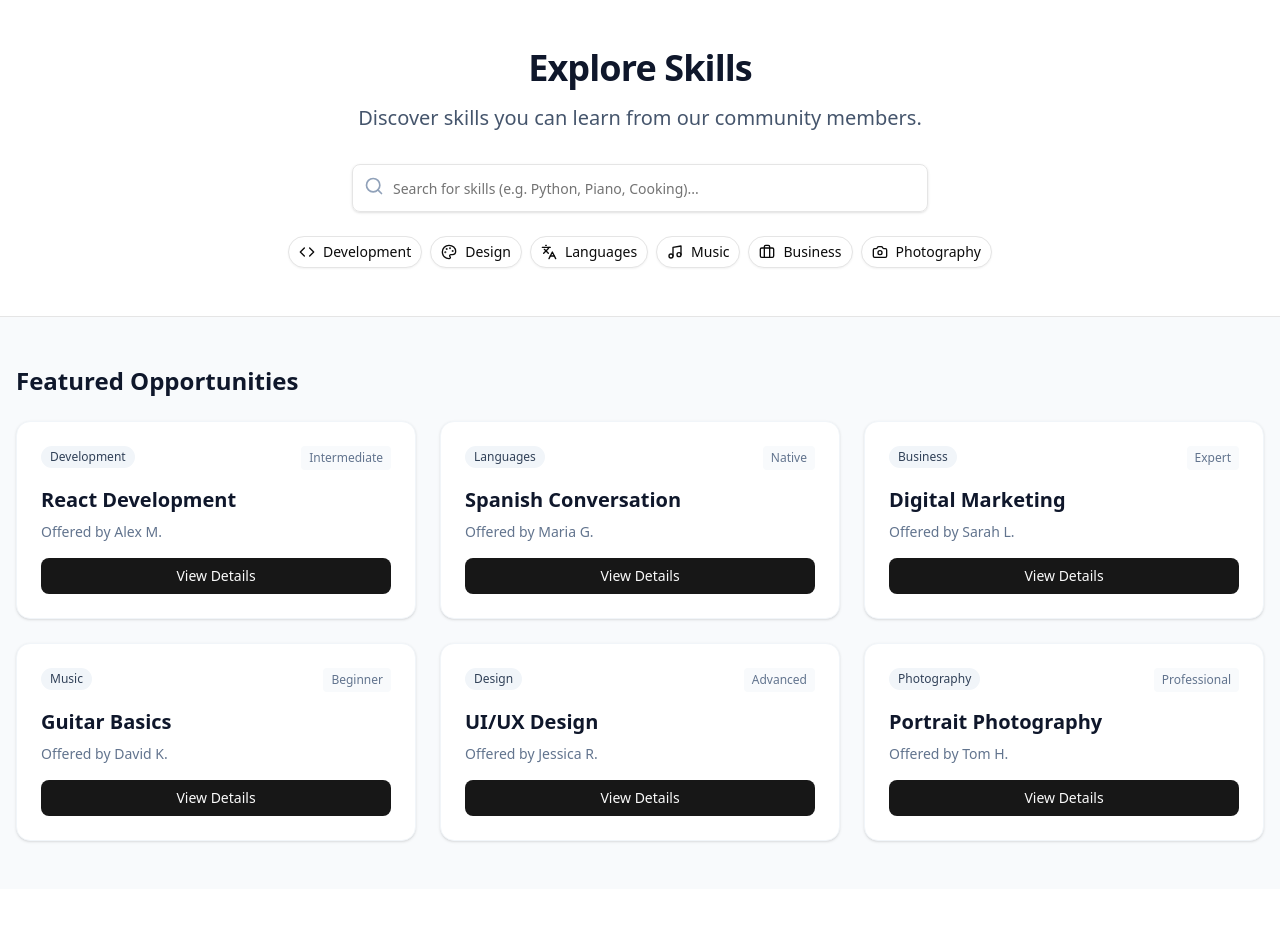
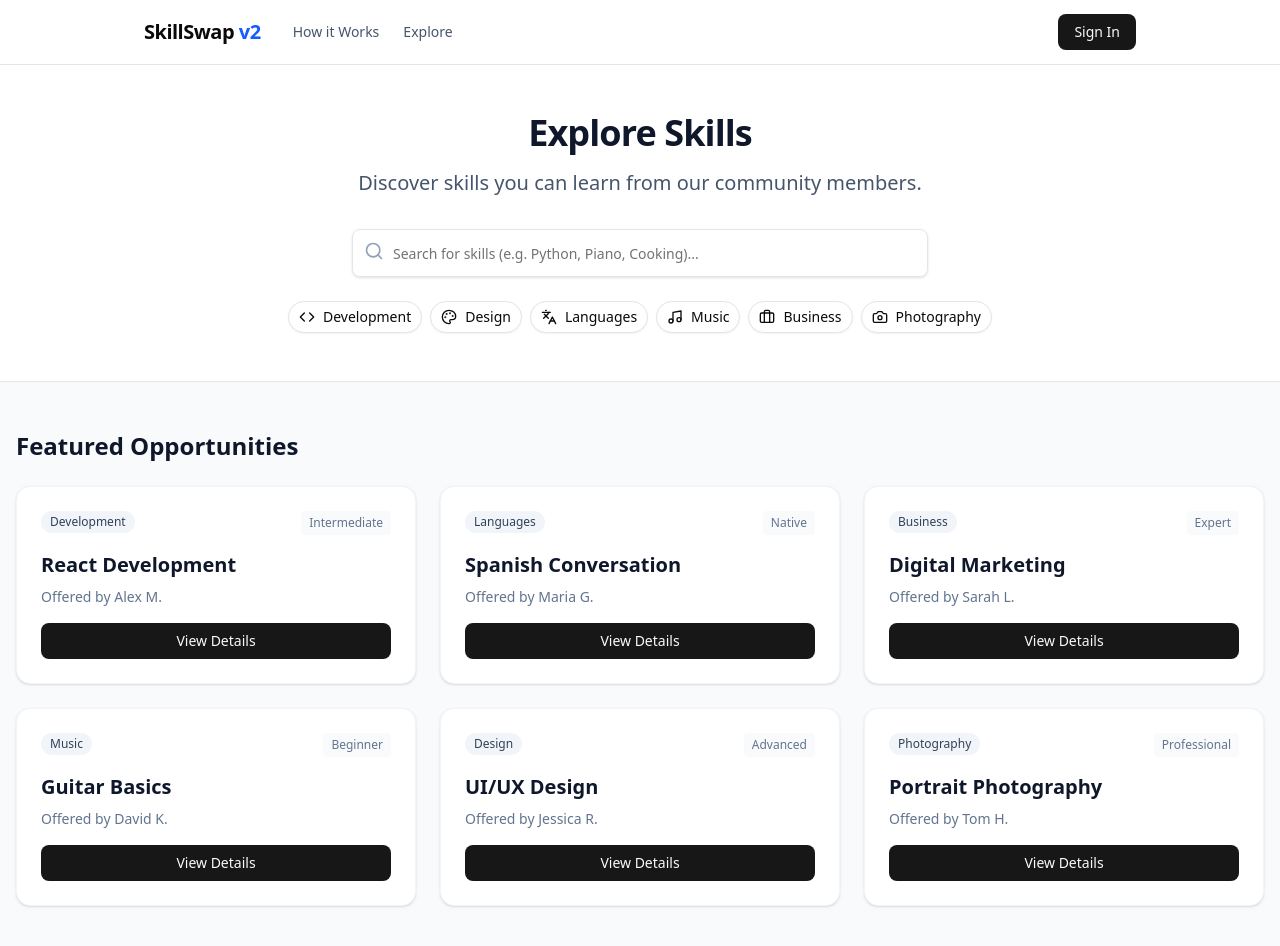
Before and after one commit to OmarMohammedSiddique/skill-swap, a Next.js app: page /explore in a window 1280 px wide. Shown: the top 946 px of the page. Before the commit the page ends 889 px from the top, so only its background shows below. Built offline with nearby package versions, Linux system fonts and the light colour scheme; no server answers.

Commit message:
feat: Add Navbar component to the explore and how-it-works pages.

```diff
--- a/app/explore/page.tsx
+++ b/app/explore/page.tsx
@@ -1,3 +1,4 @@
+import Navbar from "@/components/navbar";
 import { Button } from "@/components/ui/button";
 import { Input } from "@/components/ui/input";
 import { Badge } from "@/components/ui/badge";
@@ -24,6 +25,7 @@ export default function ExplorePage() {
 
     return (
         <div className="flex flex-col min-h-screen bg-slate-50">
+            <Navbar />
             {/* Header */}
             <div className="bg-white border-b">
                 <div className="container mx-auto px-4 py-12 text-center max-w-4xl">
--- a/app/how-it-works/page.tsx
+++ b/app/how-it-works/page.tsx
@@ -1,3 +1,4 @@
+import Navbar from "@/components/navbar";
 import Link from "next/link";
 import { Button } from "@/components/ui/button";
 import { ArrowRight, UserPlus, Search, Handshake, Star } from "lucide-react";
@@ -32,6 +33,7 @@ export default function HowItWorks() {
 
     return (
         <div className="flex flex-col min-h-screen">
+            <Navbar />
             <main className="flex-1">
                 {/* Hero Section */}
                 <section className="py-20 bg-slate-50">
```
